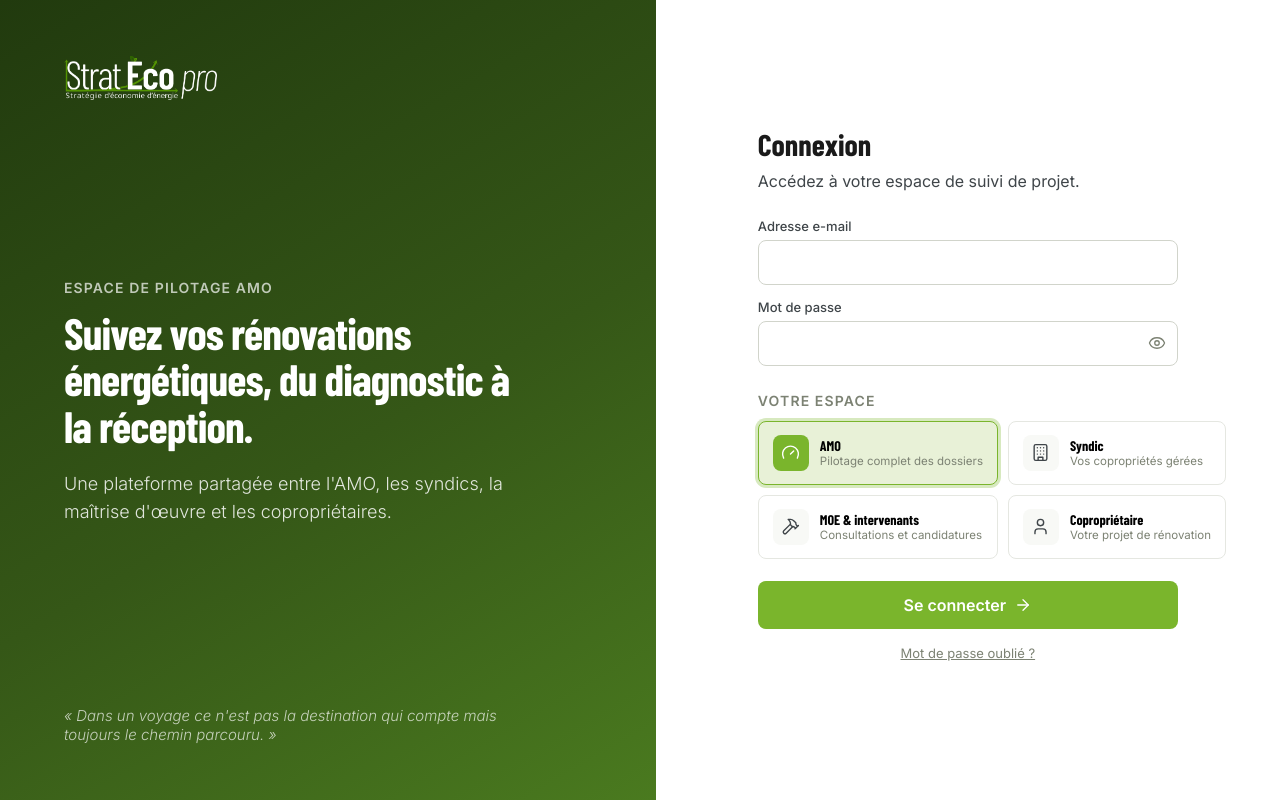
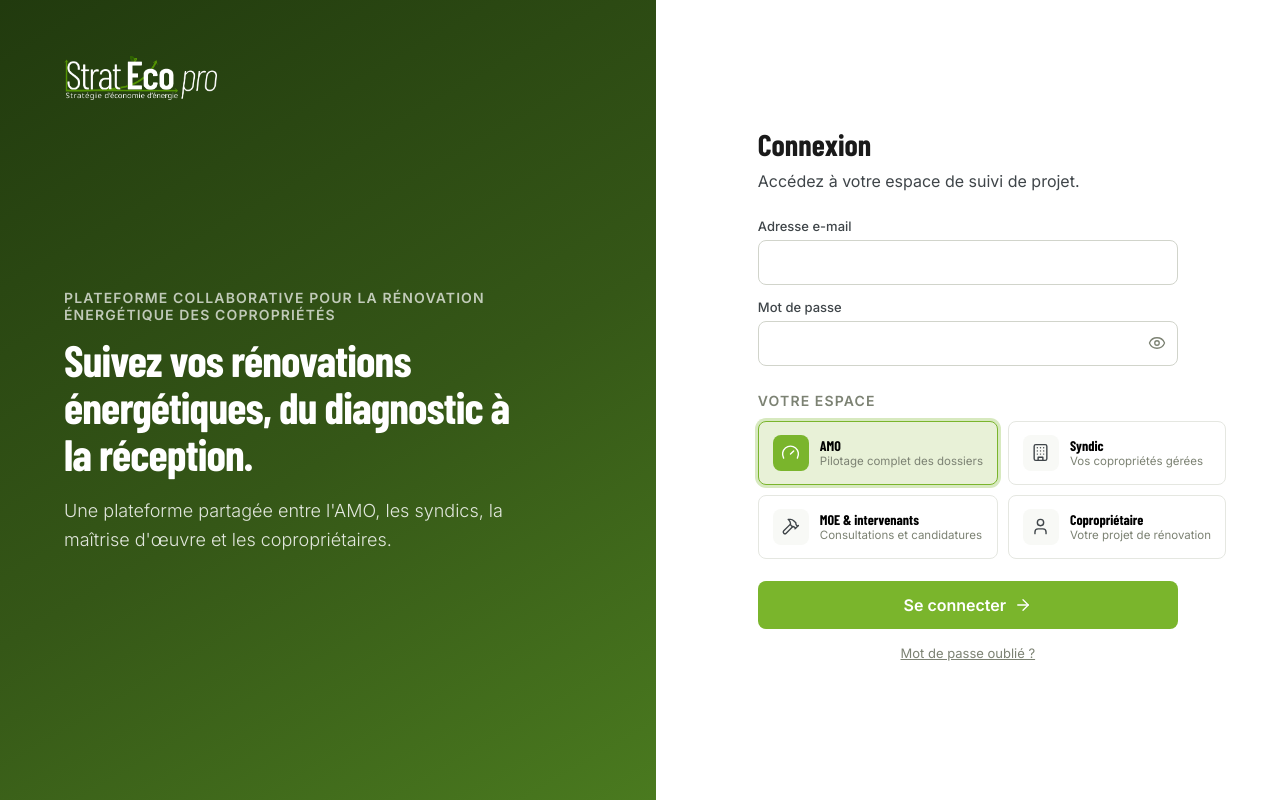
Before and after one commit to Lyamir-ux/Stratecopro, a React (Vite) app: page /login in a window 1280 px wide. Built offline with nearby package versions, Linux system fonts and the light colour scheme; no server answers; a web font is replaced by a local one.

Commit message:
Feedback 11/09 (Amir) : page de connexion - surtitre « Plateforme collaborative pour la renovation energetique des coproprietes » a la place de « Espace de pilotage AMO », citation du panneau de marque supprimee
Co-Authored-By: Claude Fable 5.1 <noreply@anthropic.com>

```diff
--- a/src/pages/Login.tsx
+++ b/src/pages/Login.tsx
@@ -57,7 +57,7 @@ export default function Login() {
         <img src="/logo-strateco-pro-white.png" alt="Strat Eco" style={{ height: 44, alignSelf: "flex-start" }} />
         <div style={{ flex: 1, display: "flex", flexDirection: "column", justifyContent: "center", maxWidth: 460 }}>
           <div className="se-eyebrow" style={{ color: "rgba(255,255,255,0.7)" }}>
-            Espace de pilotage AMO
+            Plateforme collaborative pour la rénovation énergétique des copropriétés
           </div>
           <h1
             style={{
@@ -84,19 +84,6 @@ export default function Login() {
             Une plateforme partagée entre l'AMO, les syndics, la maîtrise d'œuvre et les copropriétaires.
           </p>
         </div>
-        <p
-          style={{
-            fontFamily: "var(--font-body)",
-            fontStyle: "italic",
-            fontWeight: 300,
-            fontSize: 15,
-            color: "rgba(255,255,255,0.7)",
-            margin: 0,
-            maxWidth: 440,
-          }}
-        >
-          « Dans un voyage ce n'est pas la destination qui compte mais toujours le chemin parcouru. »
-        </p>
       </div>
 
       {/* Panneau de connexion */}
```
